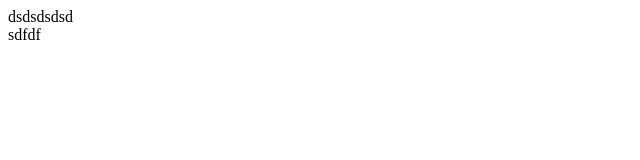
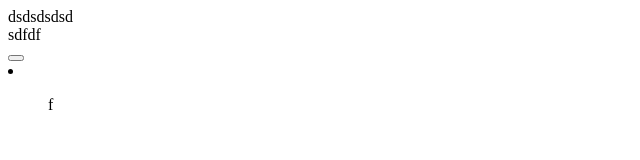
Before and after one commit to NailyaMukhamedjanova/ProjectN, a plain HTML site: page index.html in a window 1280 px wide. Shown: the full height of the page, 0-640 px from the left. Drawn offline with Linux system fonts and the light colour scheme.

```diff
--- a/index.html
+++ b/index.html
@@ -14,6 +14,9 @@
     <div></div>
     <div></div>
 
+    <button></button>
+    <li><ul>f</ul></li>
+
     <script src="src/script.js">
         hello()
     </script>
```
Also changed, not shown: 2 other files.
